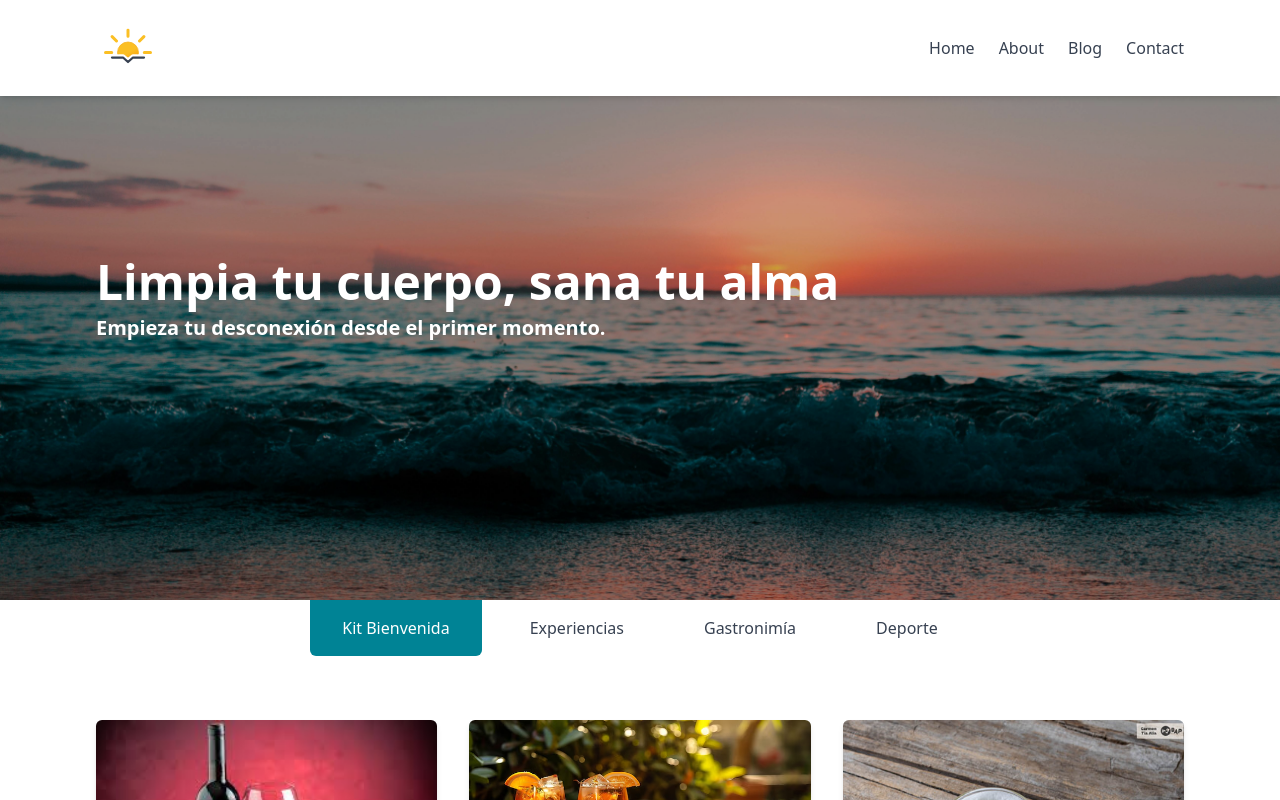
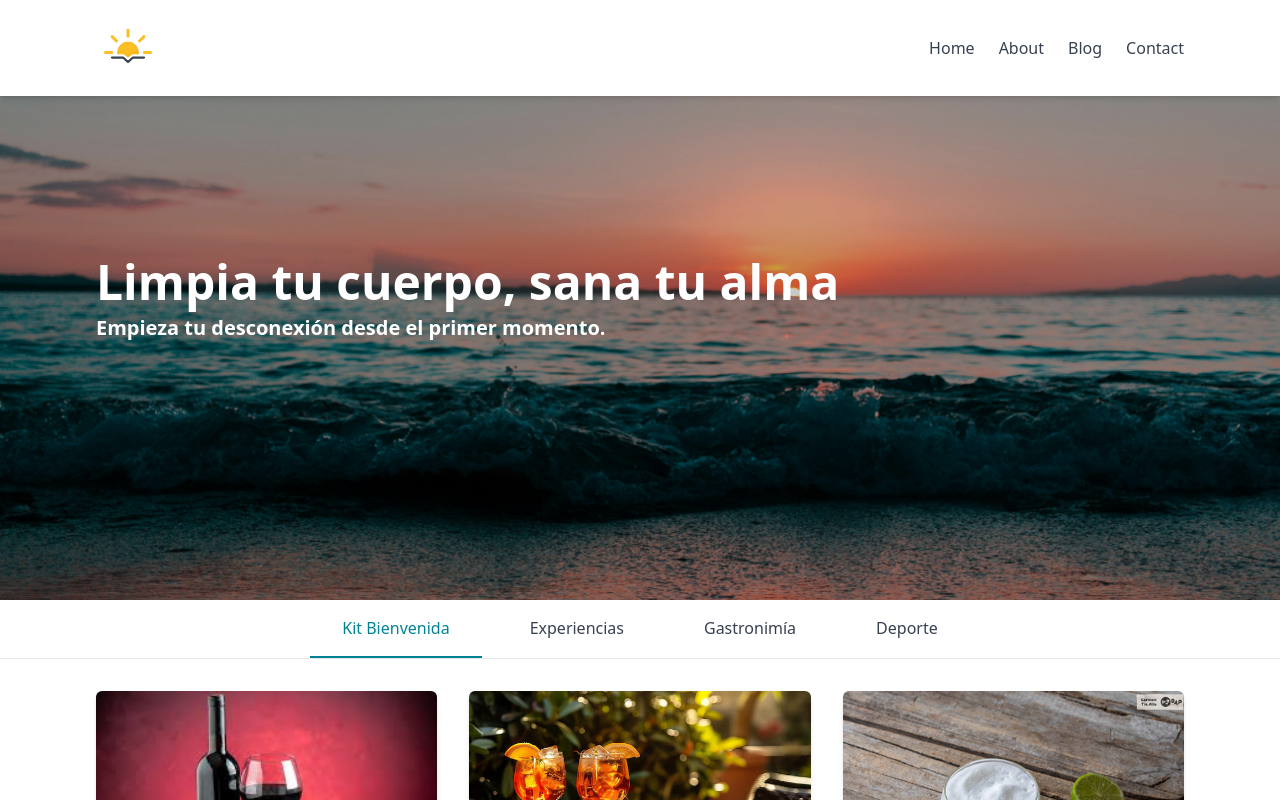
Before and after one commit to topja/sunset, a React (Vite) app: page / in a window 1280 px wide. Shown: the top 800 px of the page. Built offline with nearby package versions, Linux system fonts and the light colour scheme.

Commit message:
Update the active tab effect

```diff
--- a/src/components/Tabs.jsx
+++ b/src/components/Tabs.jsx
@@ -2,22 +2,28 @@ import PropTypes from "prop-types";
 
 const Tabs = ({ tabs, activeTab, setActiveTab }) => {
   return (
-    <div className="bottom-0 left-0 w-full bg-white overflow-hidden">
+    <div className="bottom-0 left-0 w-full bg-white overflow-hidden border-b border-gray-200">
       {/* Contenedor de pestañas */}
-      <div
-        className="flex overflow-x-auto md:overflow-visible scrollbar-hide space-x-4 pl-4 pr-4 pb-4 md:pb-6 lg:pb-8 justify-start md:justify-center"
-      >
+      <div className="flex overflow-x-auto md:overflow-visible scrollbar-hide space-x-4 pl-4 pr-4 justify-start md:justify-center">
         {tabs.map((tab) => (
           <button
             key={tab.id}
-            className={`flex-shrink-0 py-2 px-4 md:py-3 md:px-6 lg:py-4 lg:px-8 font-medium rounded-b-md whitespace-nowrap ${
-              activeTab === tab.id
-                ? "bg-verdeOscuro text-white"
-                : "bg-white text-gray-700"
-            }`}
             onClick={() => setActiveTab(tab.id)}
+            className={`relative flex-shrink-0 py-2 px-4 md:py-3 md:px-6 lg:py-4 lg:px-8 font-medium whitespace-nowrap transition-colors duration-200 ease-out
+              ${
+                activeTab === tab.id
+                  ? "border-b-2 border-verdeOscuro text-verdeOscuro"
+                  : "border-b-2 border-transparent text-gray-700 hover:text-gray-900"
+              }`}
           >
             {tab.label}
+            {/* Efecto adicional para una línea activa debajo */}
+            {activeTab === tab.id && (
+              <span
+                aria-hidden="true"
+                className=""
+              />
+            )}
           </button>
         ))}
       </div>
```
